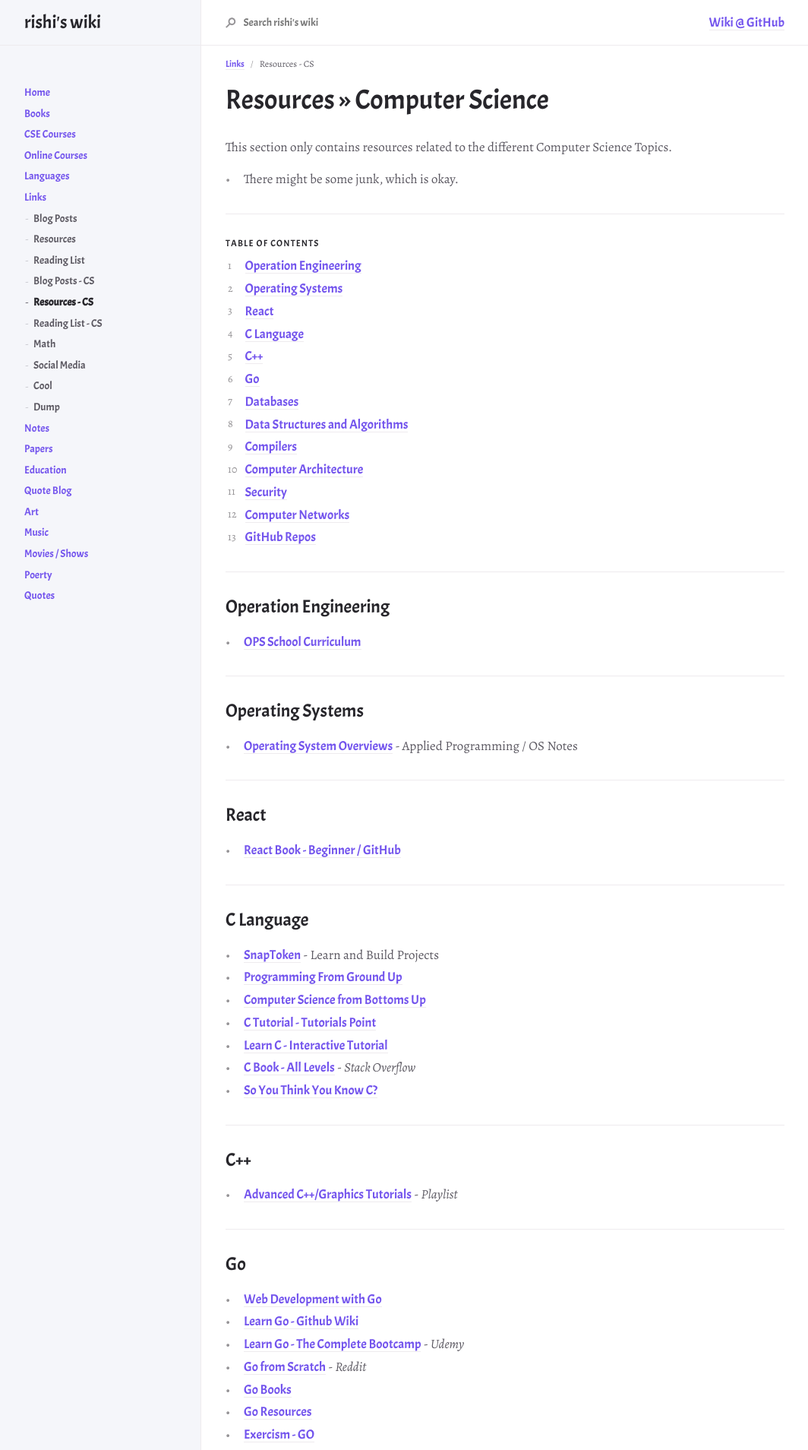
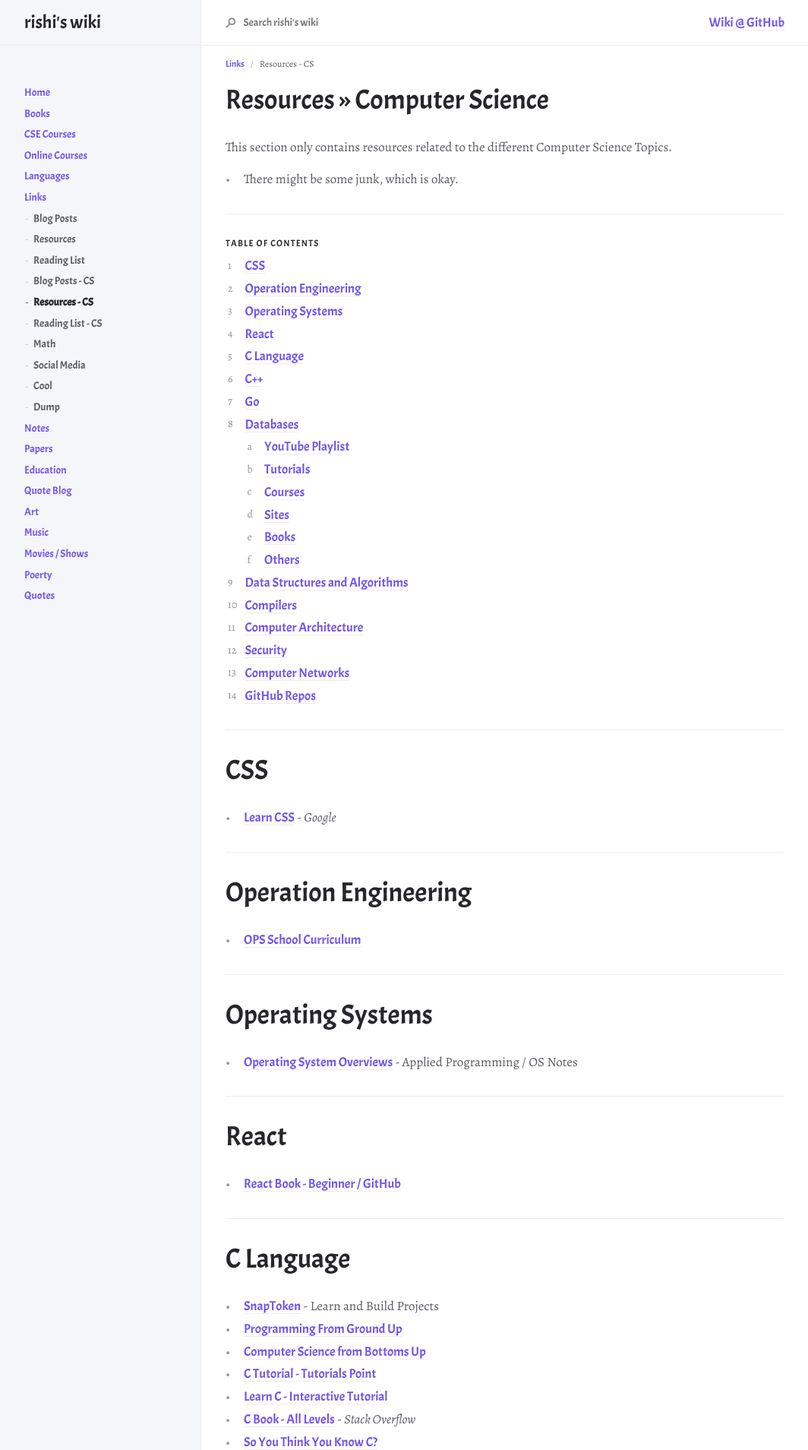
Before and after one commit to r8w/r8w, a Jekyll site: the page built from docs/links/resourcesCS.md, in a window 1280 px wide. Shown: the top 1908 px of the page at 76% size, without its empty margins (107-1171 px from the left). Built offline with Jekyll 4.4.1, drawn with Linux system fonts in a browser that asks for light colours; nearby versions of some CDN libraries; some of the changed text lies outside the part shown.

Commit message:
update links

```diff
--- a/docs/links/resourcesCS.md
+++ b/docs/links/resourcesCS.md
@@ -22,25 +22,31 @@ This section only contains resources related to the different Computer Science T
 
 ---
 
-## Operation Engineering
+# CSS
+
+- [Learn CSS](https://web.dev/learn/css/box-model/) - *Google*
+
+---
+
+# Operation Engineering
 
 - [OPS School Curriculum](https://www.opsschool.org/index.html)
 
 ---
 
-## Operating Systems
+# Operating Systems
 
 - [Operating System Overviews](https://applied-programming.github.io/Operating-Systems-Notes/) - Applied Programming / OS Notes
 
 ---
 
-## React
+# React
 
 - [React Book - Beginner / GitHub](https://softchris.github.io/books/react/)
 
 ---
 
-## C Language
+# C Language
 
 - [SnapToken](https://viewsourcecode.org/snaptoken/) - Learn and Build Projects
 - [Programming From Ground Up](https://download-mirror.savannah.gnu.org/releases/pgubook/ProgrammingGroundUp-1-0-booksize.pdf)
@@ -52,13 +58,13 @@ This section only contains resources related to the different Computer Science T
 
 ---
 
-## C++
+# C++
 
 - [Advanced C++/Graphics Tutorials](https://www.youtube.com/playlist?list=PLSPw4ASQYyymu3PfG9gxywSPghnSMiOAW) - *Playlist*
 
 ---
 
-## Go
+# Go
 
 - [Web Development with Go](https://www.usegolang.com/)
 - [Learn Go - Github Wiki](https://github.com/golang/go/wiki/Learn)
@@ -83,43 +89,61 @@ This section only contains resources related to the different Computer Science T
 
 ---
 
-## Databases
+# Databases
+
+## YouTube Playlist
 
 - [UHCL - DMBS Theory](https://www.youtube.com/watch?v=Nv_rPDOwoVQ&list=PLvndR40H6vCUSkb88kFdmlSzAzsnQIJBF) - *Gary Boetticher*
 - [Introduction to DBMS](https://www.youtube.com/watch?v=T7AxM7Vqvaw&list=PLdo5W4Nhv31b33kF46f9aFjoJPOkdlsRc) - *Jenny*
-- [Principles of Database Management System](https://www.pdbmbook.com/)
 - [Database Design](https://www.youtube.com/watch?v=e7Pr1VgPK4w&list=PL_c9BZzLwBRK0Pc28IdvPQizD2mJlgoID&index=2) - *Caleb Curry*
+
+## Tutorials
+
+- [Database Fundamentals](https://www.youtube.com/watch?v=xNJZYX6tpWU)
+- [Basic SQL](https://academy.vertabelo.com/course/sql-queries#)
+
+## Courses
+
+- [UC Berkeley - CS186 : Introduction to Database Systems](https://archive.org/details/UCBerkeley_Course_Computer_Science_186) - *Joe Hellerstein*
+- [Khan Academy - SQL](https://www.khanacademy.org/computing/computer-programming/sql)
 - [Database MOOC](https://cs.stanford.edu/people/widom/DB-mooc.html) - *Stanford*
-- [UC Berkeley - CS186 : Introduction to Database Systems](https://archive.org/details/UCBerkeley_Course_Computer_Science_186) - *Joe Hellerstein*
-- [Architecture of a Database Systems](https://dsf.berkeley.edu/papers/fntdb07-architecture.pdf) - *Joseph M. Hellerstein, Michael Stonebraker and James Hamilton*
-- [Database Design for Mere Mortals](https://www.amazon.com/Database-Design-Mere-Mortals-Hands/dp/0321884493) - *Michael Hernandez*
-- [SQL Fiddle](http://sqlfiddle.com/)
-- [Database System - The Complete Book](https://www.amazon.com/Database-Systems-Complete-Book-Garcia-Molina/dp/933251867X/?pldnSite=1)
+- [Databases - Relational and SQL](https://www.edx.org/course/databases-5-sql) - *Stanford*
+- [DB Grussell SQL](https://db.grussell.org/sql/)
+
+## Sites
+
+- [Planet Scale](https://docs.planetscale.com/) - *MySQL compatible, serverless database platform*
 - [Modern SQL](https://modern-sql.com/)
 - [Use The Index, Luke](https://use-the-index-luke.com/)
-- [Basic SQL](https://academy.vertabelo.com/course/sql-queries#)
-- [Khan Academy - SQL](https://www.khanacademy.org/computing/computer-programming/sql)
+- [SQL Fiddle](http://sqlfiddle.com/)
 - [SQL Zoo](https://sqlzoo.net/)
 - [SQL EX RU](https://sql-ex.ru/)
 - [SQL Bot](https://sqlbolt.com/)
-- [Databases - Relational and SQL](https://www.edx.org/course/databases-5-sql) - *Stanford*
-- [Database Fundamentals](https://www.youtube.com/watch?v=xNJZYX6tpWU)
-- [DB Grussell SQL](https://db.grussell.org/sql/)
-- [A Beginners Guide to SQL Database Design](https://stackoverflow.com/questions/377375/a-beginners-guide-to-sql-database-design) - *Stack Overflow*
+
+## Books
+
+- [Principles of Database Management System](https://www.pdbmbook.com/)
+- [Architecture of a Database Systems](https://dsf.berkeley.edu/papers/fntdb07-architecture.pdf) - *Joseph M. Hellerstein, Michael Stonebraker and James Hamilton*
+- [Database Design for Mere Mortals](https://www.amazon.com/Database-Design-Mere-Mortals-Hands/dp/0321884493) - *Michael Hernandez*
 - [Seven Database in Seven Weeks](https://www.amazon.in/Seven-Databases-Weeks-Eric-Redmond/dp/1934356921) - *Amazon*
 - [Fundamentals of Database Systems](https://www.amazon.com/dp/0321122267) - *Amazon*
+- [Database System - The Complete Book](https://www.amazon.com/Database-Systems-Complete-Book-Garcia-Molina/dp/933251867X/?pldnSite=1)
+
+## Others
+
+- [A Beginners Guide to SQL Database Design](https://stackoverflow.com/questions/377375/a-beginners-guide-to-sql-database-design) - *Stack Overflow*
 - [MongoDB Course Catalog](https://university.mongodb.com/courses/catalog?) - *Mongo University*
 
 ---
 
-## Data Structures and Algorithms
+# Data Structures and Algorithms
 
 - [Data Structures](https://www.youtube.com/playlist?list=PL2_aWCzGMAwI3W_JlcBbtYTwiQSsOTa6P) - *HumbleFool*
 - [CS 61B Data Structures, Spring 2018](https://sp18.datastructur.es/) - *Josh Hug*
 
 ---
 
-## Compilers
+# Compilers
 
 - [An Incremental Approach To Compiler Construction](http://schemeworkshop.org/2006/11-ghuloum.pdf)
 - [Project Oberon](http://www.projectoberon.com/)
@@ -134,13 +158,13 @@ This section only contains resources related to the different Computer Science T
 
 ---
 
-## Computer Architecture
+# Computer Architecture
 
 - [CSCI E-93 Computer Architecture](https://online-learning.harvard.edu/course/computer-architecture-0?delta=0) - *Stanford*
 
 ---
 
-## Security
+# Security
 
 - [The Cuckoo's Egg Decompiled Course](https://chrissanders.org/training/cuckoosegg/) - *Chris Sanders*
 - [Computer Security Basics](https://learning.oreilly.com/library/view/computer-security-basics/0596006691/) - *Oreilly*
@@ -150,7 +174,7 @@ This section only contains resources related to the different Computer Science T
 
 ---
 
-## Computer Networks
+# Computer Networks
 
 - [Beeg's Guide To Network Programming](https://beej.us/guide/bgnet/)
 - [CompTIA N10-007 Network+ Course](https://www.professormesser.com/network-plus/n10-007/n10-007-training-course/) - *Professor Messer*
@@ -162,7 +186,7 @@ This section only contains resources related to the different Computer Science T
 
 ---
 
-## GitHub Repos
+# GitHub Repos
 
 - [OSSU - Computer Science](https://github.com/ossu/computer-science)
 - [The GNU C Programming Tutorial](http://crasseux.com/books/ctutorial/)
```
Also changed, not shown: docs/books/dump.md (+1 -0 lines), docs/links/blog.md (+8 -1 lines), docs/links/cool.md (+1 -0 lines), docs/links/readingList.md (+5 -0 lines), docs/links/social.md (+35 -0 lines).
